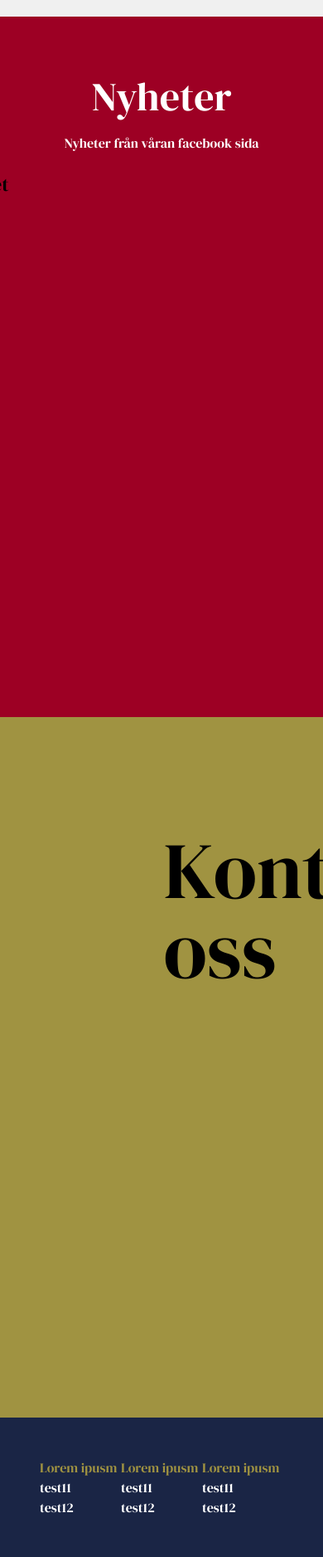
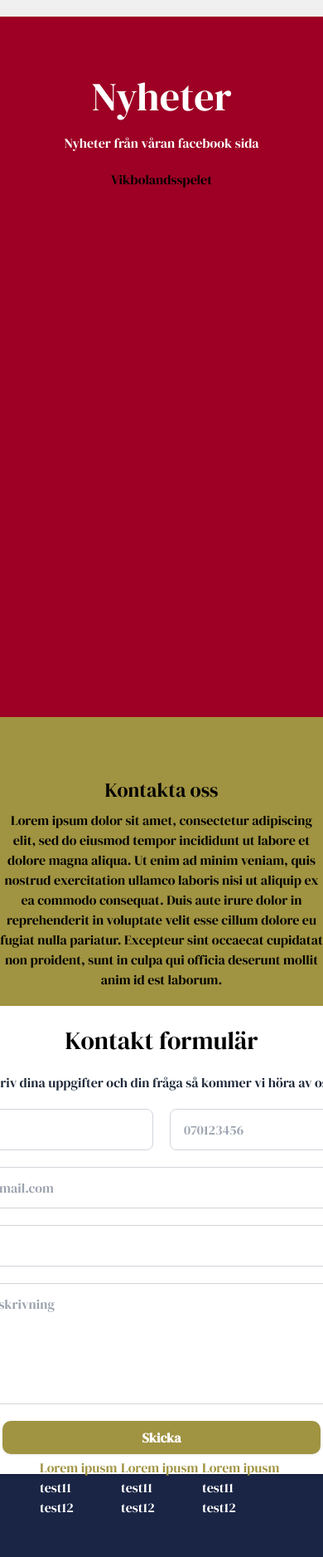
Before and after one commit to spynetS/vikbospelen, a Django app: page / in a window 390 px wide; the page is wider, and only the part inside the window is pictured. Shown: the part 4200-6076 px from the top of that part at 83% size. Run offline with Django 5.2, Linux system fonts and the light colour scheme; data that the repository does not hold is empty; some libraries are stand-ins or nearby versions.

Commit message:
docker working and began on responsive design

```diff
--- a/requirements.txt
+++ b/requirements.txt
@@ -1,6 +1,8 @@
 asgiref==3.9.0
 Django==5.2.4
 django-jazzmin==3.0.1
+gunicorn==23.0.0
+packaging==25.0
 pillow==11.3.0
 python-dotenv==1.1.1
 sqlparse==0.5.3
--- a/static/main.css
+++ b/static/main.css
@@ -105,6 +105,5 @@
 }
 
 .scaled-plugin {
-  transform: scale(1.44); /* 800 / 500 = 1.6 */
   transform-origin: top left;
 }
--- a/templates/components/nav.html
+++ b/templates/components/nav.html
@@ -1,12 +1,12 @@
 <nav id="site-nav" class=" fixed top-0 h-18 w-screen flex flex-row justify-between z-20 transition-transform duration-300 p-2">
-  <img onclick="window.location.href='/'" class="cursor-pointer h-full " src="/static/logo.png" alt="" />
-  <div class="flex flex-row items-center gap-12 text-gray-800 font-thin">
+  <img onclick="window.location.href='/'" class="flex cursor-pointer h-full " src="/static/logo.png" alt="" />
+  <div class="flex flex-row items-center md:gap-12 gap-4 text-gray-800 font-thin">
     <a class="hover:text-black hover:-translate-y-0.5 duration-150 text-black" href="/">Hem</a>
     <a class="hover:text-black hover:-translate-y-0.5 duration-150 text-black" href="/forestallningar">Föreställningen</a>
     <a class="hover:text-black hover:-translate-y-0.5 duration-150 text-black" href="/kontakt">Kontakta oss</a>
     <a class="hover:text-black hover:-translate-y-0.5 duration-150 text-black" href="">Om oss</a>
   </div>
-  <span></span>
+  <span class=""></span>
 </nav>
 
 <script>
--- a/templates/website/index.html
+++ b/templates/website/index.html
@@ -4,7 +4,7 @@
 
 	<section id="hero" class="bg-[url('/static/background.jpg')] bg-cover h-screen w-screen text-center" >
 		<div class="bg-[#00000025] absolute top-0 h-screen w-screen flex flex-col items-center justify-center" >
-			<h1 class="text-7xl text-white italic">Välkommen till <br/> vikbolandsspelen</h1>
+			<h1 class="md:text-7xl text-5xl text-white italic">Välkommen till <br/> vikbolandsspelen</h1>
 			<p class="text-xl text-gray-200 mt-4" >Lokal kultur sedan 1983</p>
 
 			<div class="flex flex-row gap-4 mt-12" >
@@ -42,17 +42,16 @@
     </script>
 
 
-	<section id="first" class="pt-12 container mx-auto h-screen flex flex-row gap-12 justify-around pb-4" >
+	<section id="first" class="pt-12 md:container w-screen px-12 md:px-0 md:mx-auto h-screen flex flex-row gap-12 justify-around pb-4" >
 		<div class="flex flex-col items-center pt-32 h-full justify-around" >
 			<div class="flex flex-col gap-4" >
 				<h2 class="title text-6xl  " >{{latest.title}}</h2>
 				<p class="description">{{latest.short_description}}</p>
 				<p class="description">{{latest.description}}</p>
 			</div>
-			<a href="{% url 'event_detail' latest.slug %}" class="button rounded-lg w-full p-3 text-white bg-[#a09341] text-center" >Anmäll här</a>
-
+			<a href="{% url 'event_detail' latest.slug %}" class="btn btn-primary w-full" >Anmäll här</a>
 		</div>
-		<img class="h-full" src= "{{ latest.poster.url }}" alt="{{ latest.title }}" />
+		<img class="md:flex hidden h-full" src= "{{ latest.poster.url }}" alt="{{ latest.title }}" />
 
 	</section>
 
@@ -94,9 +93,9 @@
 	   }, "-=0.2");
 	</script>
 
-	<section id="newest" class="h-screen w-screen bg-[#1a2545] py-12 px-12" >
+	<section id="newest" class="min-h-screen w-screen bg-[#1a2545] py-12 px-12" >
 		<h2 class="text-[#a09341] text-4xl text-center" >Senaste föreställningarna</h2>
-		<div class="grid grid-cols-3 gap-12 pb-12" >
+		<div class="md:grid md:grid-cols-3 flex flex-col gap-12 pb-12" >
 			{% for event in last_3 %}
 				<div class="event border-[#a09341] border-2 px-12 py-2 flex flex-col items-center gap-2" >
 					<img src="{{event.poster.url}}" alt="{{event.title}}" />
@@ -144,13 +143,13 @@
 	<section id="news" class="bg-[#9d0024] h-screen w-screen flex flex-col items-center gap-5" >
 		<h2 class="mt-18 text-white text-5xl" >Nyheter</h2>
 		<p class="text-white">Nyheter från våran facebook sida</p>
-		<div class="plugin-wrapper">
-			<div class="scaled-plugin">
-				<div class="fb-page"
+		<div class=" md:w-[720px] h-[960px] overflow-hidden origin-top-left">
+			<div class="scaled-plugin md:scale-[144%]">
+				<div class="fb-page  "
 					 data-href="https://www.facebook.com/vikbolandsspelen"
 					 data-tabs="timeline"
 					 data-width="500"
-					 data-height="600"
+					 data-height="900"
 					 data-small-header="true"
 					 data-adapt-container-width="false"
 					 data-hide-cover="true"
@@ -164,46 +163,46 @@
 	</section>
 
 	<section id="contact" class="bg-[#a09341] w-screen h-screen" >
-		<div class="container mx-auto grid grid-cols-2 pt-18 items-center h-full" >
-			<div class="h-full pt-18" >
-				{% include "components/contact_form.html" with class="w-[600px] " %}
+		<div class="container mx-auto md:grid md:grid-cols-2 pt-18 items-center h-full text-center md:text-start flex flex-col items-center" >
+			<div class="flex flex-col gap-2 md:gap-5 md:h-full md:pt-18 ">
+				<h2 id="kont" class="md:text-5xl text-2xl">Kontakta oss</h2>
+				<p>Lorem ipsum dolor sit amet, consectetur adipiscing elit, sed do eiusmod tempor incididunt ut labore et dolore magna aliqua. Ut enim ad minim veniam, quis nostrud exercitation ullamco laboris nisi ut aliquip ex ea commodo consequat. Duis aute irure dolor in reprehenderit in voluptate velit esse cillum dolore eu fugiat nulla pariatur. Excepteur sint occaecat cupidatat non proident, sunt in culpa qui officia deserunt mollit anim id est laborum.</p>
 			</div>
 
-			<div class="flex flex-col gap-5 h-full pt-18">
-				<h2 id="kont" class="text-5xl">Kontakta oss</h2>
-				<p>Lorem ipsum dolor sit amet, consectetur adipiscing elit, sed do eiusmod tempor incididunt ut labore et dolore magna aliqua. Ut enim ad minim veniam, quis nostrud exercitation ullamco laboris nisi ut aliquip ex ea commodo consequat. Duis aute irure dolor in reprehenderit in voluptate velit esse cillum dolore eu fugiat nulla pariatur. Excepteur sint occaecat cupidatat non proident, sunt in culpa qui officia deserunt mollit anim id est laborum.</p>
+			<div class="md:h-full md:pt-18 pt-5 "  >
+				{% include "components/contact_form.html" with class="w-[600px] " %}
 			</div>
 		</div>
 	</section>
 
 	<script>
-	 gsap.registerPlugin(ScrollTrigger);
-
-	 const contact = gsap.timeline({
-		 scrollTrigger: {
-			 trigger: "#contact",
-			 start: "top center",
-			 end: "+=50%",
-			 scrub: true,
-		 }
-	 });
-
-	 // Animate the title first
-	 contact.from("#contact h2", {
-		 x: () => window.innerWidth / 2 - document.querySelector("#contact h2").offsetLeft + 100,
-		 y: 40,
-		 duration: 1,
-		 scale:2,
-		 ease: "power2.out"
-	 });
-	 contact.from("#contact p",{
-		 opacity:0,
-		 y:40,
-	 })
-	 contact.from(".contact-form",{
-		 scale:0,
-	 })
-
+//	 gsap.registerPlugin(ScrollTrigger);
+//
+//	 const contact = gsap.timeline({
+//		 scrollTrigger: {
+//			 trigger: "#contact",
+//			 start: "top center",
+//			 end: "+=50%",
+//			 scrub: true,
+//		 }
+//	 });
+//
+//	 // Animate the title first
+//	 contact.from("#contact h2", {
+//		 x: () => window.innerWidth / 2 - document.querySelector("#contact h2").offsetLeft + 100,
+//		 y: 40,
+//		 duration: 1,
+//		 scale:2,
+//		 ease: "power2.out"
+//	 });
+//	 contact.from("#contact p",{
+//		 opacity:0,
+//		 y:40,
+//	 })
+//	 contact.from(".contact-form",{
+//		 scale:0,
+//	 })
+//
 
 	</script>
 
```
Also changed, not shown: docker-compose.yml (added, +23 -0 lines), 2 other files.
